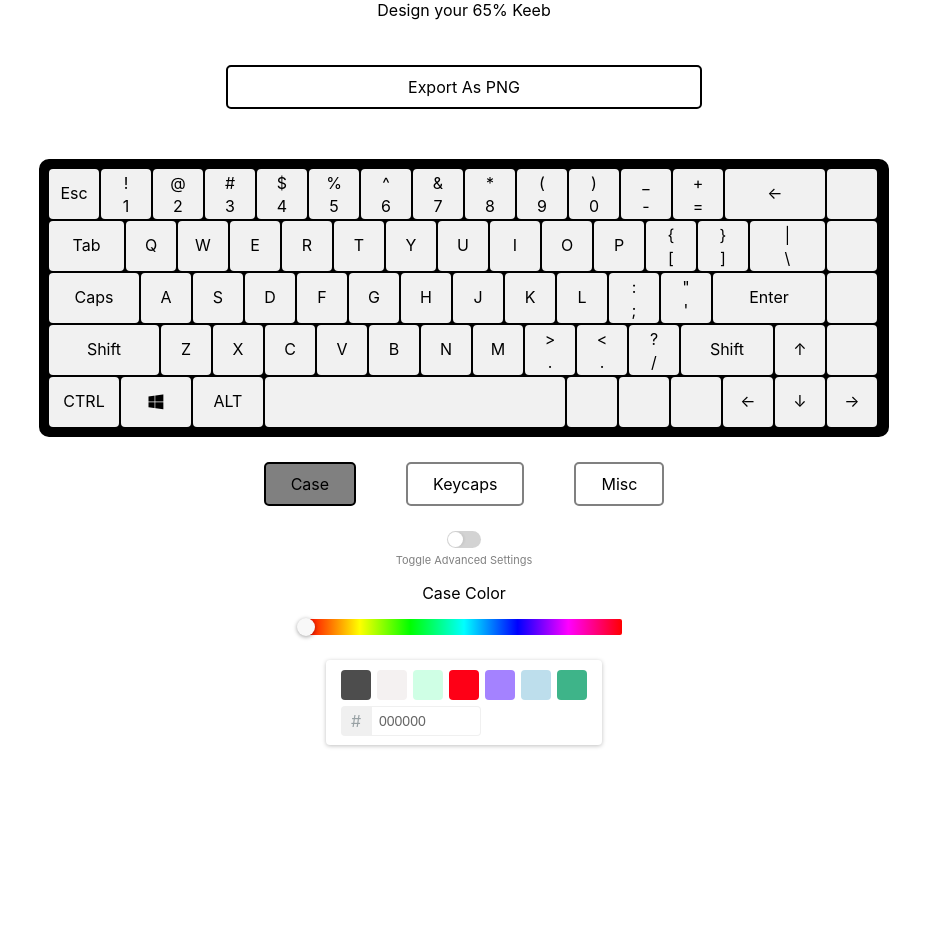
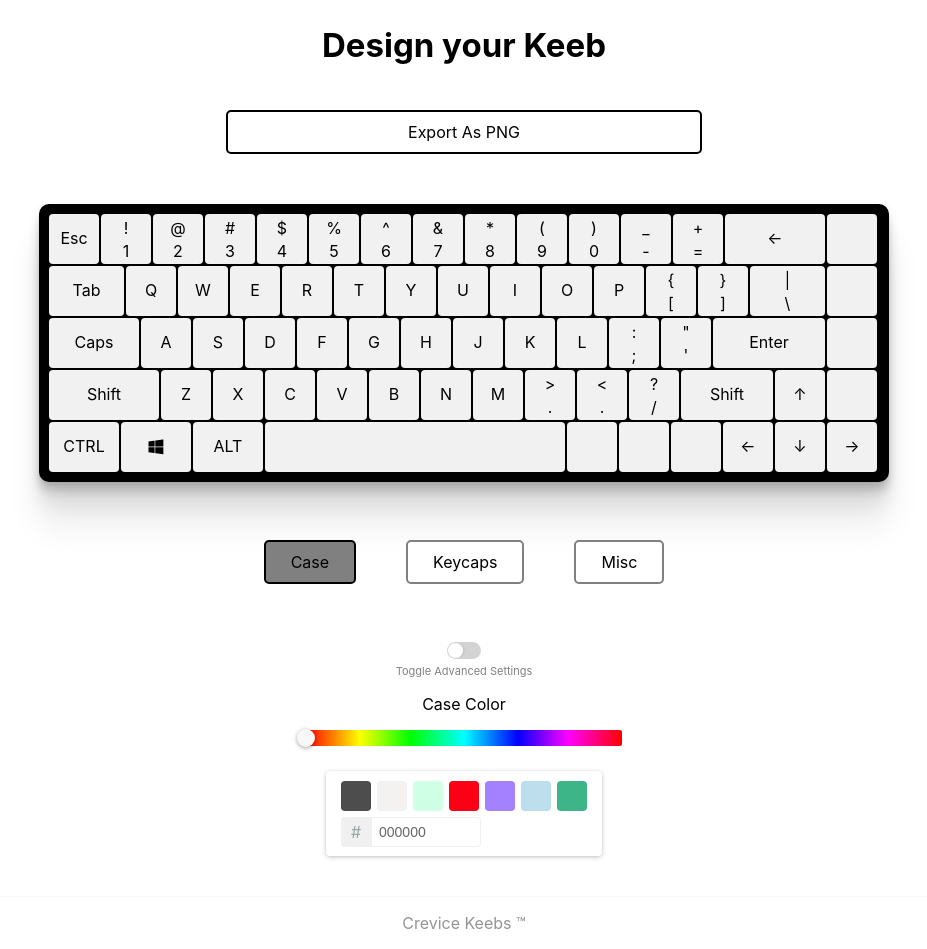
Before and after one commit to AndrewLo42/keyboard-designer, a React (Create React App) app: page / in a window 1280 px wide. Shown: the whole page, without its empty margins (176-1103 px from the left). Before the commit the page ends 800 px from the top, so only its background shows below. Built offline with nearby package versions, Linux system fonts and the light colour scheme.

Commit message:
tweaked styles and added basic footer

```diff
--- a/src/App.js
+++ b/src/App.js
@@ -14,9 +14,10 @@ function App() {
 
   return (
     <div className="App">
-      <header>
-        Design your 65% Keeb
+      <header className="page-header">
+        Design your Keeb
       </header>
+      <main className="page-content">
         <KeyBoard
           caseColor={caseColor}
           mainKeyColor={mainKeyCapColor}
@@ -36,6 +37,11 @@ function App() {
           diffMod={diffMod}
           setDiffMod={setDiffMod}
         />
+      </main>
+      <footer className="page-footer">
+        Crevice Keebs &trade;
+      </footer>
+
     </div>
   );
 }
--- a/src/components/CheckBox.js
+++ b/src/components/CheckBox.js
@@ -8,8 +8,9 @@ const StyledCheckbox = styled.div`
   height: 16px;
   border-radius: 3px;
   transition: all 150ms;
-  border: ${props => !props.checked ? '1px solid black' : '1px solid green'};
-  background: ${props => !props.checked ? null : "green"};
+  border: ${props => !props.checked ? '1px solid black' : '1px solid #C3D8C7'};
+  background: ${props => !props.checked ? null : "#C3D8C7"};
+
 `;
 
 const CheckboxContainer = styled.div`
@@ -25,7 +26,7 @@ const CheckboxLabel = styled.label`
   display: flex;
   align-items: center;
   justify-content: center;
-
+  user-select: none;
   @media screen and (max-width: 900px) {
     margin-left: 0;
   }
--- a/src/components/ColorPicker.js
+++ b/src/components/ColorPicker.js
@@ -22,7 +22,7 @@ interface Props {
     flex-direction: row;
     margin: auto;
     justify-content: center;
-    margin-top: 15px;
+    margin-top: 3rem;
   `;
   const OptionButton = styled.div`
     margin: 10px 25px;
--- a/src/components/Keyboard.js
+++ b/src/components/Keyboard.js
@@ -52,7 +52,7 @@ export const KeyBoard: React.FC<Props> = (props) => {
       <SaveButton onClick={() => exportComponentAsPNG(componentRef)}>
         Export As PNG
       </SaveButton>
-      <CaseColor className="keyboard"  color={props.caseColor} id="keyboard" ref={componentRef}>
+      <CaseColor className="keyboard box"  color={props.caseColor} id="keyboard" ref={componentRef}>
         <div className="row">
           <EscKey className="key key__esc" color={props.mainKeyColor} textColor={props.textColor}>
             Esc
@@ -95,7 +95,6 @@ export const KeyBoard: React.FC<Props> = (props) => {
           </MainKey>
           <ModKey className="key key__delete key__icon" color={props.mainKeyColor} textColor={props.textColor} different={props.diffMod} modColor={props.modKeyColor}>
             &#8592; Backspace
-            {/* <i data-feather="delete"></i> */}
           </ModKey>
           <ModKey className="key" color={props.mainKeyColor} textColor={props.textColor} different={props.diffMod} modColor={props.modKeyColor}>
 
@@ -105,7 +104,6 @@ export const KeyBoard: React.FC<Props> = (props) => {
         <div className="row">
           <ModKey className="key key__oneandhalf" color={props.mainKeyColor} textColor={props.textColor} different={props.diffMod} modColor={props.modKeyColor}>
             Tab
-            {/* <i data-feather="log-in"></i> */}
           </ModKey>
           <MainKey className="key" color={props.mainKeyColor} textColor={props.textColor}>
             Q
@@ -154,7 +152,6 @@ export const KeyBoard: React.FC<Props> = (props) => {
         <div className="row">
           <ModKey className="key key__caps" color={props.mainKeyColor} textColor={props.textColor} different={props.diffMod} modColor={props.modKeyColor}>
             Caps
-            {/* <i data-feather="meh"></i> */}
           </ModKey>
           <MainKey className="key" color={props.mainKeyColor} textColor={props.textColor}>
             A
@@ -236,12 +233,9 @@ export const KeyBoard: React.FC<Props> = (props) => {
             {/* 65% shift */}
             Shift
           </ModKey>
-          {/* <MainKey className="key" color={props.mainKeyColor} textColor={props.textColor}>
-            <i data-feather="arrow-up-circle"></i>
-          </MainKey> */}
           <MainKey className="key key__arrow" color={props.mainKeyColor} textColor={props.textColor} different={props.diffMod} modColor={props.modKeyColor}>
-            {/* <i data-feather="arrow-up"></i> */}
             &#8593;
+            {/* up arrow */}
           </MainKey>
           <ModKey className="key" color={props.mainKeyColor} textColor={props.textColor} different={props.diffMod} modColor={props.modKeyColor}>
 
@@ -258,31 +252,28 @@ export const KeyBoard: React.FC<Props> = (props) => {
           </ModKey>
           <ModKey className="key key__bottom-funct" color={props.mainKeyColor} textColor={props.textColor} different={props.diffMod} modColor={props.modKeyColor}>
             ALT
-            {/* <i data-feather="command"></i> */}
           </ModKey>
           <MainKey className="key key__spacebar" color={props.mainKeyColor} textColor={props.textColor}>
             {/* spacebar */}
           </MainKey>
           <ModKey className="key" color={props.mainKeyColor} textColor={props.textColor} different={props.diffMod} modColor={props.modKeyColor}>
-            {/* <i data-feather="command"></i> */}
           </ModKey>
           <ModKey className="key" color={props.mainKeyColor} textColor={props.textColor} different={props.diffMod} modColor={props.modKeyColor}>
-            {/* <i data-feather="activity"></i> */}
           </ModKey>
           <ModKey className="key" color={props.mainKeyColor} textColor={props.textColor} different={props.diffMod} modColor={props.modKeyColor}>
 
           </ModKey>
           <MainKey className="key key__arrow" color={props.mainKeyColor} textColor={props.textColor}>
             &#8592;
-            {/* <i data-feather="arrow-left"></i> */}
+            {/* left arrow */}
           </MainKey>
           <MainKey className="key key__arrow" color={props.mainKeyColor} textColor={props.textColor}>
             &#8595;
-            {/* <i data-feather="arrow-down"></i> */}
+            {/* down arrow */}
           </MainKey>
           <MainKey className="key key__arrow" color={props.mainKeyColor} textColor={props.textColor}>
             &#8594;
-            {/* <i data-feather="arrow-right"></i> */}
+            {/* right arrow */}
           </MainKey>
         </div>
       </CaseColor>
--- a/src/components/ToggleSwitch.js
+++ b/src/components/ToggleSwitch.js
@@ -8,7 +8,7 @@ const SwitchContainer = styled.div`
   cursor: pointer;
   width: 34px;
   height: 17px;
-  background: ${(props) => (props.isOn ? "gray" : "#d3d3d3")};
+  background: ${(props) => (props.isOn ? "#B7B7B7" : "#d3d3d3")};
   border-radius: 8.5px;
   position: relative;
   transition: background-color 0.2s;
@@ -20,7 +20,7 @@ const SwitchButton = styled.span`
   left: ${(props) => (props.isOn ? "calc(100% - 16px)" : "1px")};
   width: 15px;
   height: 15px;
-  background: ${(props) => (props.isOn ? "#C3D8C7" : "white")};
+  background: ${(props) => (props.isOn ? "#F1F1F1" : "white")};
   transition: 0.2s;
   border-radius: 8.5px;
   box-shadow: 2px 0px 2px rgba(0, 0, 0, 0.05);
--- a/src/index.css
+++ b/src/index.css
@@ -11,10 +11,6 @@ code {
   font-family: source-code-pro, Menlo, Monaco, Consolas, 'Courier New',
     monospace;
 }
-
-
-
-
 
 /* body {
   background-color: #FFFFFF;
@@ -112,6 +108,23 @@ span {
   margin: 1rem 5rem;
 }
 
+.page-header {
+  margin-top: 25px;
+  font-size: 33px;
+  font-weight: bold;
+}
+.page-footer {
+  margin-top: 2.5rem;
+  margin-bottom: 1rem;
+  text-align: center;
+  width: 100%;
+  border-top: 1px solid ghostwhite;
+  padding-top: 1rem;
+  color: #949494;
+}
+.page-content {
+  min-height: 90vh;
+}
 
 .color-picker-title {
   margin-bottom: 1rem;
@@ -125,3 +138,21 @@ span {
 .twitter-picker {
   margin-top: 25px;
 }
+
+
+.box {
+  box-shadow:
+  0 2.8px 2.2px rgba(0, 0, 0, 0.034),
+  0 6.7px 5.3px rgba(0, 0, 0, 0.048),
+  0 12.5px 10px rgba(0, 0, 0, 0.06),
+  0 22.3px 17.9px rgba(0, 0, 0, 0.072),
+  0 41.8px 33.4px rgba(0, 0, 0, 0.086),
+  0 6px 12px rgba(0, 0, 0, 0.12)
+  /* 0 100px 80px rgba(0, 0, 0, 0.12) */
+;
+}
+
+
+.shadow {
+  box-shadow: inset 0 0 10px 0 #000000;
+}
```
